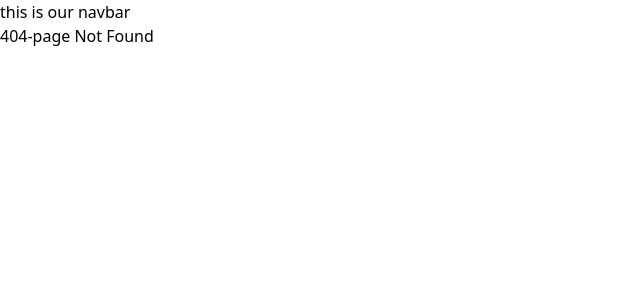
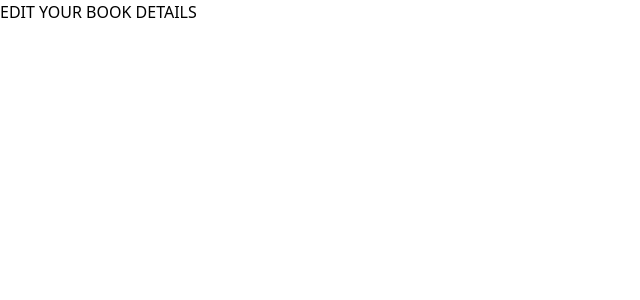
Before and after one commit to DEESAX2/Lib-App, a React (Vite) app: page /edit-book/1 in a window 1280 px wide. Before the commit this address had no page. Shown: the top 300 px of the page, without its empty margins (0-640 px from the left). Built offline with nearby package versions, Linux system fonts and the light colour scheme.

Commit message:
new update

```diff
--- /dev/null
+++ b/src/pages/EditBook.jsx
@@ -0,0 +1,11 @@
+
+
+
+export default function EditBook() {
+  return (
+
+      <div>
+      <h1>EDIT YOUR BOOK DETAILS</h1>
+    </div>
+  );
+}
```
Also changed, not shown: src/App.jsx (+5 -3 lines).
